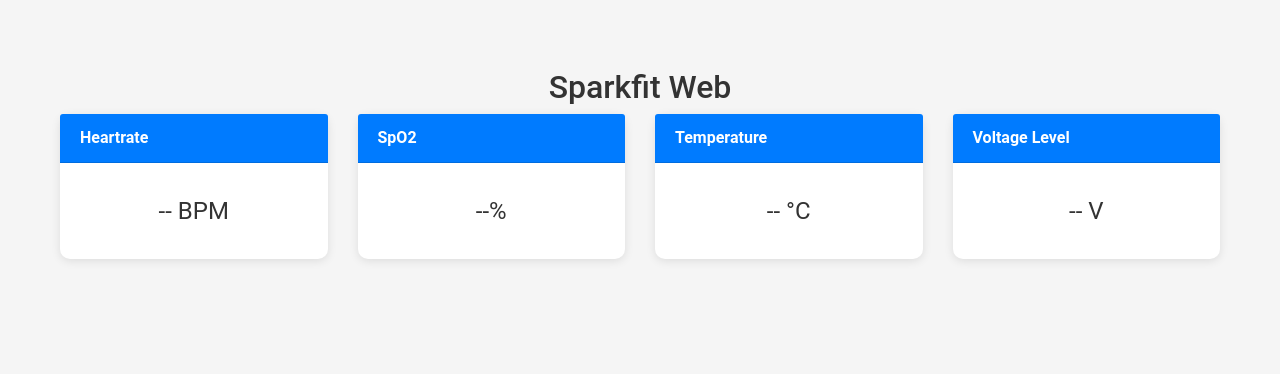
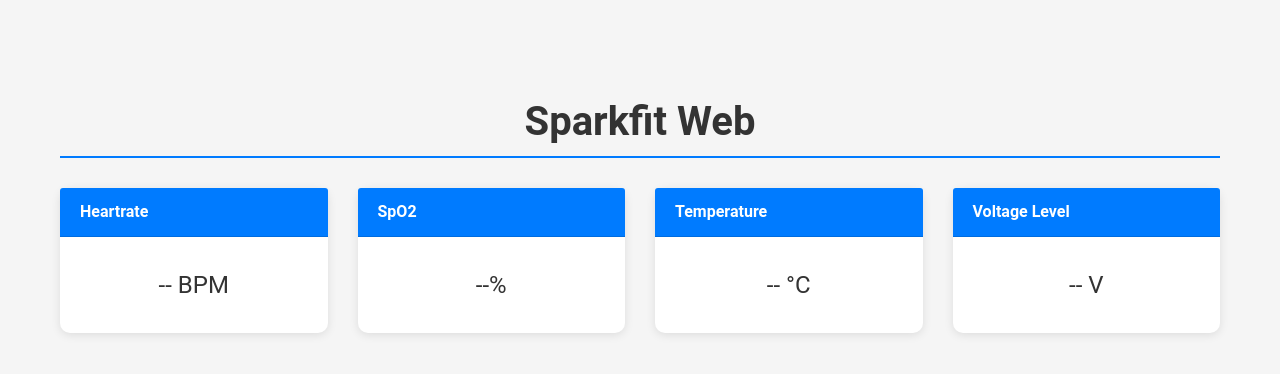
Before and after one commit to zinzcriz/sparkfit, a plain HTML site: page index.html in a window 1280 px wide. Drawn offline with nearby package versions, Linux system fonts and the light colour scheme; no server answers.

Commit message:
Update style.css

```diff
--- a/style.css
+++ b/style.css
@@ -7,8 +7,14 @@ body {
 
 /* Header */
 h1 {
-    font-size: 2em; /* Large font size for the header */
+    font-size: 2.5em; /* Larger font size for the header */
     color: #333;
+    text-align: center; /* Center the header text */
+    margin-top: 20px; /* Space above the header */
+    margin-bottom: 30px; /* Space below the header */
+    font-weight: bold; /* Bold font style */
+    padding: 10px; /* Additional padding for aesthetics */
+    border-bottom: 2px solid #007bff; /* Add a border below the header */
 }
 
 /* Container and Layout */
```
